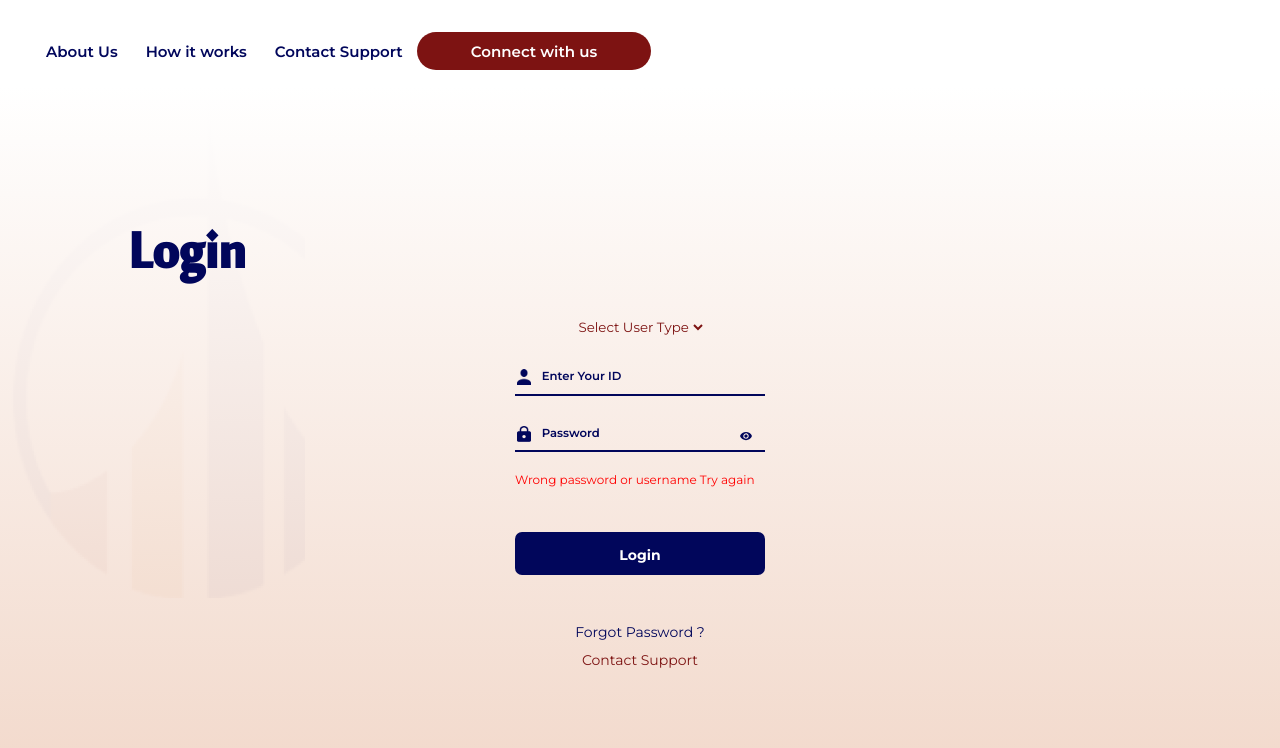
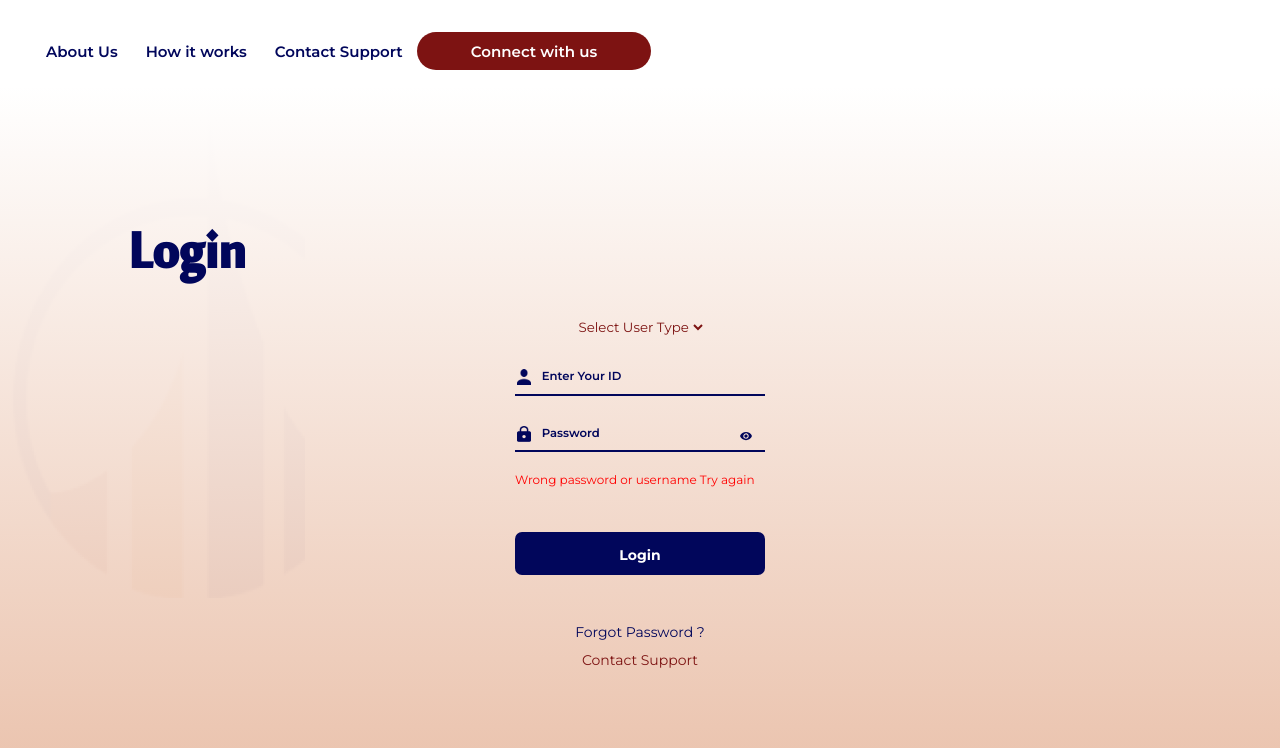
Before and after one commit to dolaposokoya/trovestajoadmin, a React (Create React App) app: page / in a window 1280 px wide. Shown: the top 748 px of the page. Built offline with nearby package versions, Linux system fonts and the light colour scheme.

Commit message:
Overflow and linear

```diff
--- a/src/Components/Home/Index.js
+++ b/src/Components/Home/Index.js
@@ -12,7 +12,9 @@ import Footer from '../Footer/Footer';
 
 export default function Index() {
     return (
-        <>
+        <div style={{
+            overflowY: 'hidden'
+        }}>
             {/* <div className={style.large}> */}
             <Header />
             <LoginView />
@@ -54,6 +56,6 @@ export default function Index() {
                 </div>
             </div> */}
             {/* <Footer /> */}
-        </>
+        </div>
     )
 }
--- a/src/index.css
+++ b/src/index.css
@@ -9,10 +9,10 @@
   --tro-blue: #01065B;
   --tro-whine: #7C1516;
   --tro-gold: #CB601A;
-  --tro-brownish: rgba(201, 96, 39, .25);
+  --tro-brownish: rgba(201, 96, 39, .4);
   --tro-brown: #7D1312;
   --white: rgb(255, 255, 255);
-  --white-linear: rgb(255, 255, 255,.07);
+  --white-linear: rgb(255, 255, 255,.1);
   --tro-pink: #FAF7F7;
   --thin: 100;
   --tro-gray: #DEDEDE;
```
